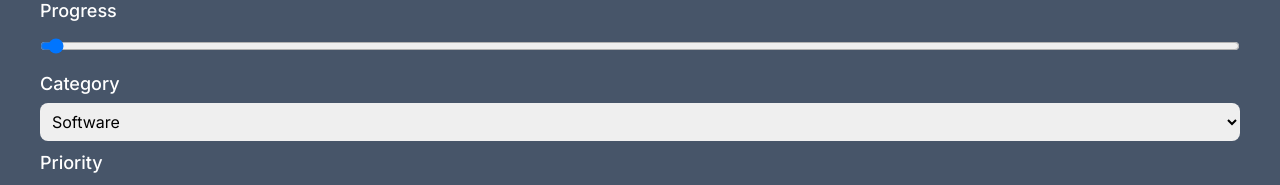
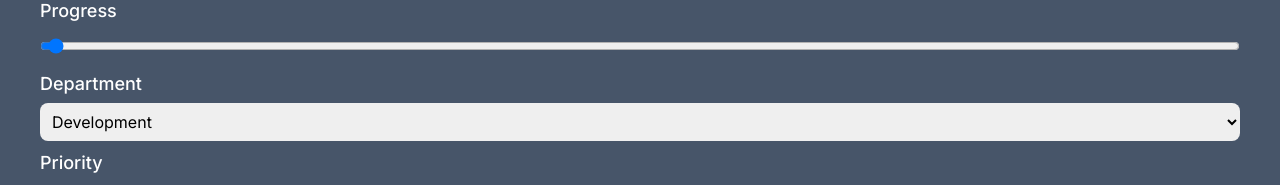
Before and after one commit to Tausif4171/Ascentra, a Next.js app: page /TicketPage/new in a window 1280 px wide. Shown: the part 385-570 px from the top of the page. Built offline with nearby package versions, Linux system fonts and the light colour scheme; no server answers; the database is empty.

Commit message:
new field added 🤘🏼

```diff
--- a/app/(components)/TaskForm.tsx
+++ b/app/(components)/TaskForm.tsx
@@ -17,7 +17,7 @@ export const TaskForm = ({ data, editMode }: Props) => {
     status: "Todo",
     progress: 0,
     priority: 1,
-    category: "Software",
+    department: "Development",
     assignedTo: "",
     // active: Boolean,
   });
@@ -39,7 +39,7 @@ export const TaskForm = ({ data, editMode }: Props) => {
         status: data.status,
         progress: data.progress,
         priority: data.priority,
-        category: data.category,
+        department: data.department,
         assignedTo: data.assignedTo,
       });
     }
@@ -150,18 +150,22 @@ export const TaskForm = ({ data, editMode }: Props) => {
         />
 
         <label className="text-[#fff] font-medium text-[18px] mb-[6px]">
-          Category
+          Department
         </label>
 
         <select
           className=" rounded-lg p-2 mb-2"
-          name="category"
-          value={formData.category}
+          name="department"
+          value={formData.department}
           onChange={handleChange}
         >
-          <option value={"Software"}>Software</option>
+          <option value={"Development"}>Development</option>
 
-          <option value={"Hardware"}>Hardware</option>
+          <option value={"Design"}>Design</option>
+
+          <option value={"QA"}>QA (Quality Assurance)</option>
+
+          <option value={"Sales"}>Sales</option>
         </select>
 
         <label className="text-[#fff] font-medium text-[18px] mb-[6px]">
--- a/app/(models)/Task.ts
+++ b/app/(models)/Task.ts
@@ -7,7 +7,7 @@ const taskSchema = new Schema(
     status: String,
     progress: Number,
     priority: Number,
-    category: String,
+    department: String,
     createdBy: {
       type: Schema.Types.ObjectId,
       ref: "User",
--- a/app/page.tsx
+++ b/app/page.tsx
@@ -47,21 +47,45 @@ export default function Home() {
 
   return (
     <div className="m-10">
-      <h3 className="text-[#fff] font-semibold text-[24px] mb-4">Software</h3>
+      <h3 className="text-[#fff] font-semibold text-[24px] mb-4">
+        Development
+      </h3>
 
       <div className="grid gap-4 grid-cols-1 md:grid-cols-2 lg:grid-cols-3 2xl:grid-cols-4 mb-8">
         {tasks
-          ?.filter((data) => data.category === "Software")
+          ?.filter((data) => data.department === "Development")
           .map((item, index) => (
             <TicketCard item={item} key={index} />
           ))}
       </div>
 
-      <h3 className="text-[#fff] font-semibold text-[24px] mb-4">Hardware</h3>
+      <h3 className="text-[#fff] font-semibold text-[24px] mb-4">Design</h3>
 
       <div className="grid gap-4 grid-cols-1 md:grid-cols-2 lg:grid-cols-3 2xl:grid-cols-4 mb-8">
         {tasks
-          ?.filter((data) => data.category === "Hardware")
+          ?.filter((data) => data.department === "Design")
+          .map((item, index) => (
+            <TicketCard item={item} key={index} />
+          ))}
+      </div>
+
+      <h3 className="text-[#fff] font-semibold text-[24px] mb-4">
+        QA (Quality Assurance)
+      </h3>
+
+      <div className="grid gap-4 grid-cols-1 md:grid-cols-2 lg:grid-cols-3 2xl:grid-cols-4 mb-8">
+        {tasks
+          ?.filter((data) => data.department === "QA")
+          .map((item, index) => (
+            <TicketCard item={item} key={index} />
+          ))}
+      </div>
+
+      <h3 className="text-[#fff] font-semibold text-[24px] mb-4">Sales</h3>
+
+      <div className="grid gap-4 grid-cols-1 md:grid-cols-2 lg:grid-cols-3 2xl:grid-cols-4 mb-8">
+        {tasks
+          ?.filter((data) => data.department === "Sales")
           .map((item, index) => (
             <TicketCard item={item} key={index} />
           ))}
```
Also changed, not shown: app/interface/Task.ts (+6 -6 lines).
